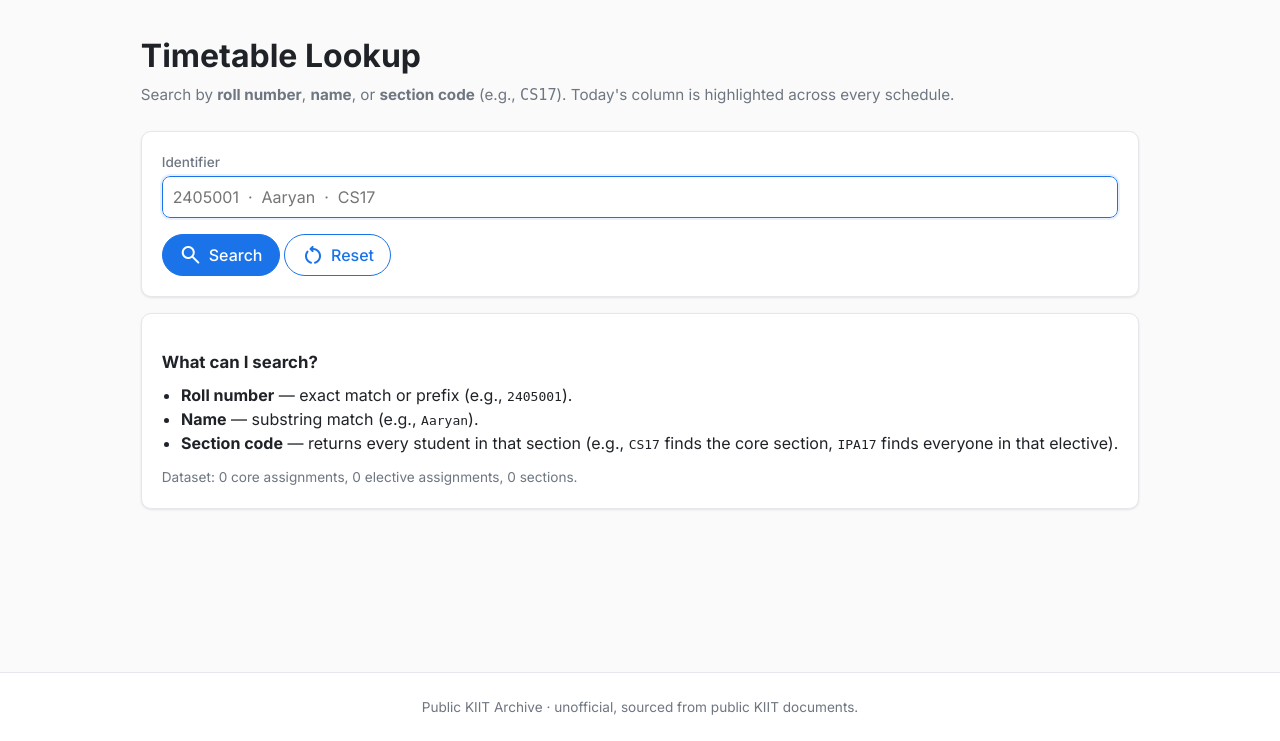
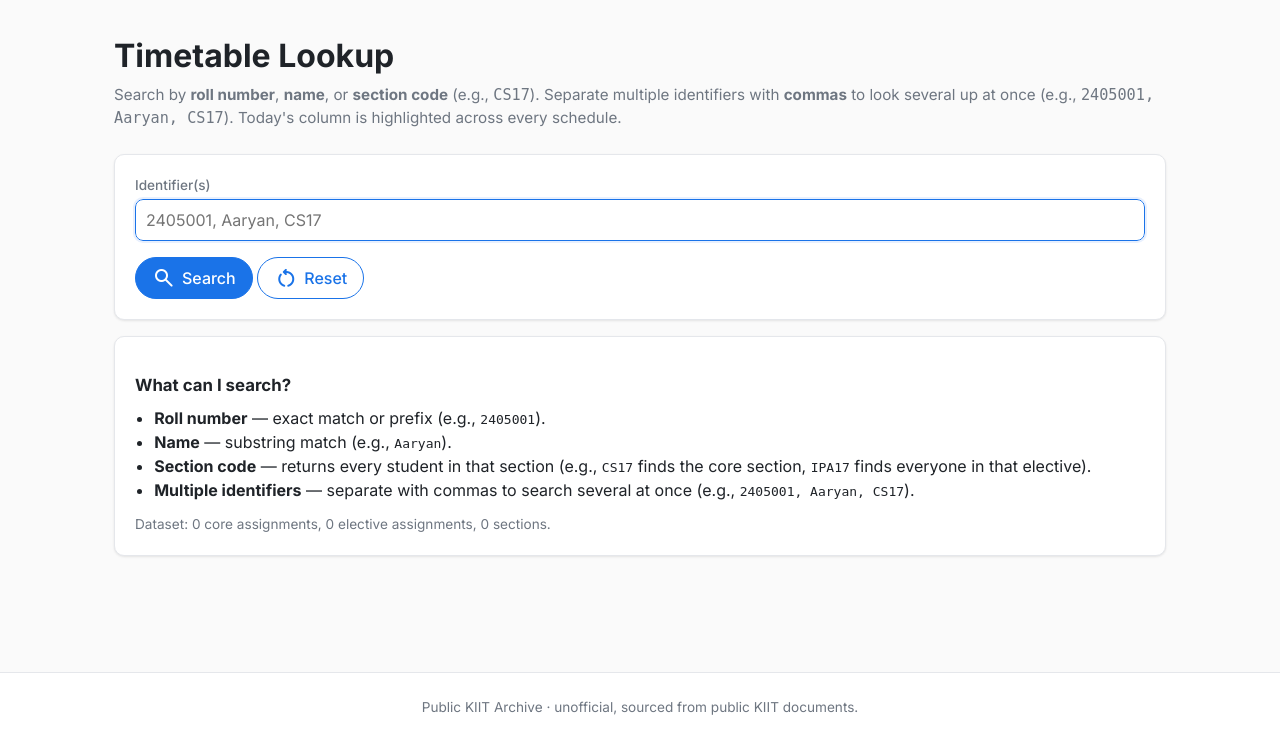
Before and after one commit to 0xPolybit/kiit-archive, a Flask app: page /timetable/ in a window 1280 px wide. Shown: the part 59-800 px from the top of the page. Run offline with Flask 3, Linux system fonts and the light colour scheme.

Commit message:
feat(timetable): comma-separated multi-search + collapsed timetables
Comma-separated search
  - _search_single() is the old single-term resolver (roll / roll
    prefix / section code / name substring), unchanged in behavior.
  - _search() now splits the query on commas, runs _search_single()
    per term, de-dupes matches by roll (preserving term order), and
    caps the combined result at 40 (_COMBINED_MATCH_CAP).
  - Note text reports any terms with zero matches ('No matches for:
    zzzzzzz.') and, separately, whether the combined set was
    truncated ('Showing the first 40 of 75 combined matches...').
  - A single term (no comma) behaves exactly as before.

Collapsed timetable per match
  - Wrapped the existing combine/split table block in a
    <details class="timetable-details"> with no  attribute,
    so every match's weekly grid starts collapsed. No JS: the
    <summary> shows/hides two spans ('Show weekly timetable' /
    'Hide weekly timetable') via :not([open]) / [open] CSS selectors.
  - Chips (Core/PE1/PE2/3rd/4th sem) stay visible in the always-open
    match-head, so users can compare sections across many matches
    without every grid competing for screen space.

Verified:
  - '2405001'                      -> 1 match  (unchanged)
  - '2405001, Aaryan, CS17'        -> 28 matches, no truncation note
  - '2405001,2405001'              -> 1 match  (dedup works)
  - '2405001,zzzzzzz'              -> 1 match + 'No matches for:
    zzzzzzz.'
  - 'CS17,CS18,CS19'               -> 40 of 75, truncation note shown
  - every match's timetable renders collapsed by default
  - all other routes still 200, 404 still works

```diff
--- a/tabs/timetable.py
+++ b/tabs/timetable.py
@@ -90,8 +90,8 @@ def _looks_like_roll(q: str) -> bool:
     return bool(q) and q[0].isdigit()
 
 
-def _search(app_root: str, q: str) -> tuple[list[Match], str]:
-    """Resolve a query string into a list of student matches.
+def _search_single(app_root: str, q: str) -> tuple[list[Match], str]:
+    """Resolve a single (non-comma) query term into student matches.
 
     Returns (matches, note). `note` is non-empty when the result set was
     truncated or when the user should narrow their query.
@@ -140,6 +140,51 @@ def _search(app_root: str, q: str) -> tuple[list[Match], str]:
             "Use a more specific name to narrow the search."
             if total > 25 else "")
     return matches, note
+
+
+_COMBINED_MATCH_CAP = 40
+
+
+def _search(app_root: str, q: str) -> tuple[list[Match], str]:
+    """Resolve a query string, splitting on commas for multi-term search.
+
+    Each comma-separated term is resolved independently with
+    `_search_single()` (so "2405001, Aaryan, CS17" mixes a roll, a
+    name, and a section in one search). Matches are de-duplicated by
+    roll number, preserving the order terms were given in, and the
+    combined result is capped at `_COMBINED_MATCH_CAP`.
+    """
+    terms = [t.strip() for t in q.split(",") if t.strip()]
+    if not terms:
+        return [], ""
+    if len(terms) == 1:
+        return _search_single(app_root, terms[0])
+
+    seen_rolls: set[str] = set()
+    combined: list[Match] = []
+    no_match_terms: list[str] = []
+    for term in terms:
+        term_matches, _term_note = _search_single(app_root, term)
+        if not term_matches:
+            no_match_terms.append(term)
+        for m in term_matches:
+            if m.roll not in seen_rolls:
+                seen_rolls.add(m.roll)
+                combined.append(m)
+
+    total = len(combined)
+    capped = combined[:_COMBINED_MATCH_CAP]
+
+    note_parts = []
+    if no_match_terms:
+        note_parts.append(f"No matches for: {', '.join(no_match_terms)}.")
+    if total > len(capped):
+        note_parts.append(
+            f"Showing the first {len(capped)} of {total} combined matches "
+            "across all terms. Use fewer or more specific terms to narrow "
+            "the search."
+        )
+    return capped, " ".join(note_parts)
 
 
 # --- Routes ----------------------------------------------------------------
--- a/templates/timetable.html
+++ b/templates/timetable.html
@@ -5,6 +5,8 @@
   <p class="caption">
     Search by <strong>roll number</strong>, <strong>name</strong>, or
     <strong>section code</strong> (e.g., <code>CS17</code>).
+    Separate multiple identifiers with <strong>commas</strong> to look
+    several up at once (e.g., <code>2405001, Aaryan, CS17</code>).
     Today's column is highlighted across every schedule.
   </p>
 
@@ -12,9 +14,9 @@
     <form method="get" action="{{ url_for('timetable.index') }}">
       <div class="form-row">
         <div class="field">
-          <label for="q">Identifier</label>
+          <label for="q">Identifier(s)</label>
           <input id="q" name="q" type="search" value="{{ q }}"
-                 placeholder="2405001  &middot;  Aaryan  &middot;  CS17" autofocus>
+                 placeholder="2405001, Aaryan, CS17" autofocus>
         </div>
       </div>
       <div style="margin-top: 16px;">
@@ -121,6 +123,18 @@
           </div>
         {% endif %}
       </div>
+
+      <details class="timetable-details">
+        <summary>
+          <span class="summary-closed">
+            <span class="material-symbols-rounded">expand_more</span>
+            Show weekly timetable
+          </span>
+          <span class="summary-open">
+            <span class="material-symbols-rounded">expand_less</span>
+            Hide weekly timetable
+          </span>
+        </summary>
 
         {% if combine %}
           {# --- Combined view: one table, three sections overlaid ----------- #}
@@ -246,6 +260,7 @@
             {% endfor %}
           </div>
         {% endif %}
+      </details>
     </div>
   {% endfor %}
 
@@ -261,6 +276,9 @@
             in that section
             (e.g., <code>CS17</code> finds the core section,
             <code>IPA17</code> finds everyone in that elective).</li>
+        <li><strong>Multiple identifiers</strong> &mdash; separate with
+            commas to search several at once
+            (e.g., <code>2405001, Aaryan, CS17</code>).</li>
       </ul>
       <p class="muted-text" style="margin: 12px 0 0; font-size: 0.85rem;">
         Dataset: {{ "{:,}".format(stats.core_rolls) }} core assignments,
```
Also changed, not shown: static/style.css (+34 -0 lines). Lines whose indentation alone changed are shown as unchanged.
